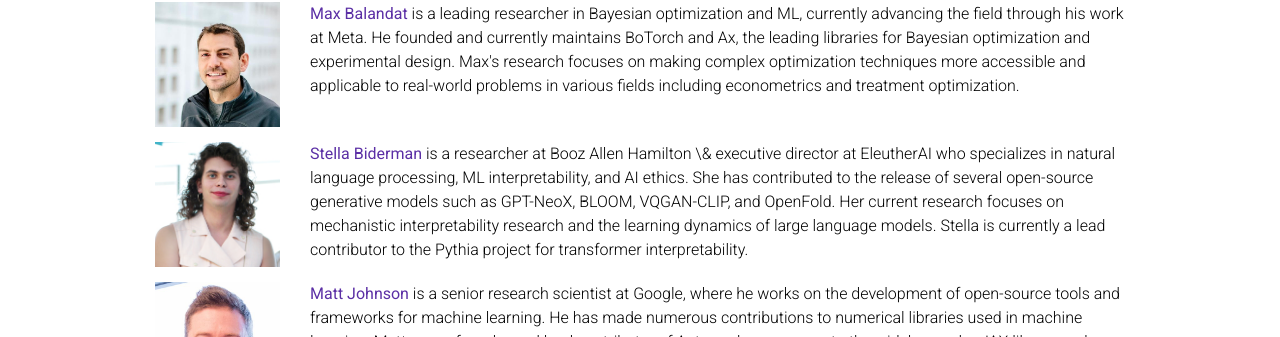
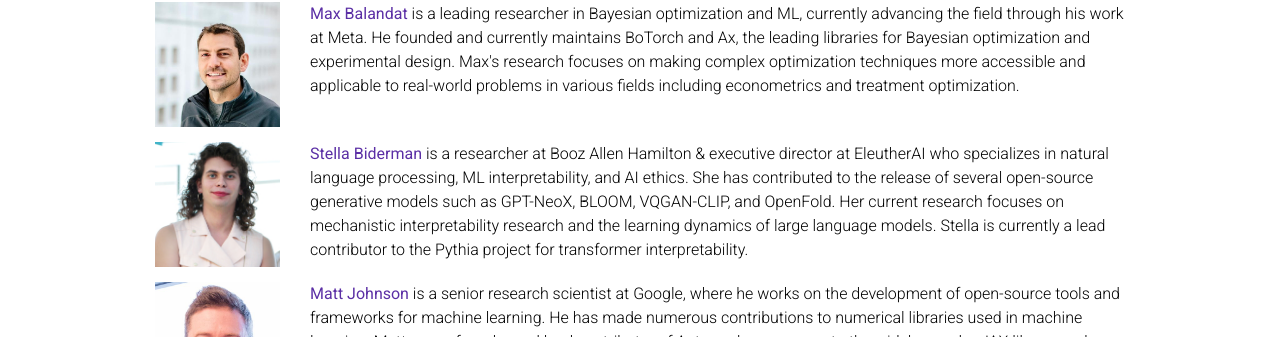
Before and after one commit to fsschneider/codeml2024, a Jekyll site: the page built from _pages/about.md, in a window 1280 px wide and 900 px high, scrolled down 1853 px. Shown: the part 116-453 px from the top of the window. Built offline with Jekyll 4.4.1, drawn with Linux system fonts in a browser that asks for light colours; nearby versions of some CDN libraries; emoji names are drawn with the system emoji font; comment, search, counter and statistics services are not loaded; a style sheet for code colours, icons or effects is not loaded.

Commit message:
fixed a typo

```diff
--- a/_pages/about.md
+++ b/_pages/about.md
@@ -157,7 +157,7 @@ Coming Soon!
   <div class="col-md-12">
     <img class="speaker-pic" style="float:left;margin-right:30px;margin-bottom:15px" src="{{ "/assets/img/people/stella_biderman.png" | prepend:site.baseurl }}">
     <p><a href="https://www.stellabiderman.com/"><b>Stella Biderman</b></a>
-    is a researcher at Booz Allen Hamilton \& executive director at EleutherAI who
+    is a researcher at Booz Allen Hamilton & executive director at EleutherAI who
     specializes in natural language processing, ML interpretability, and AI
     ethics.
     She has contributed to the release of several open-source generative models
```
